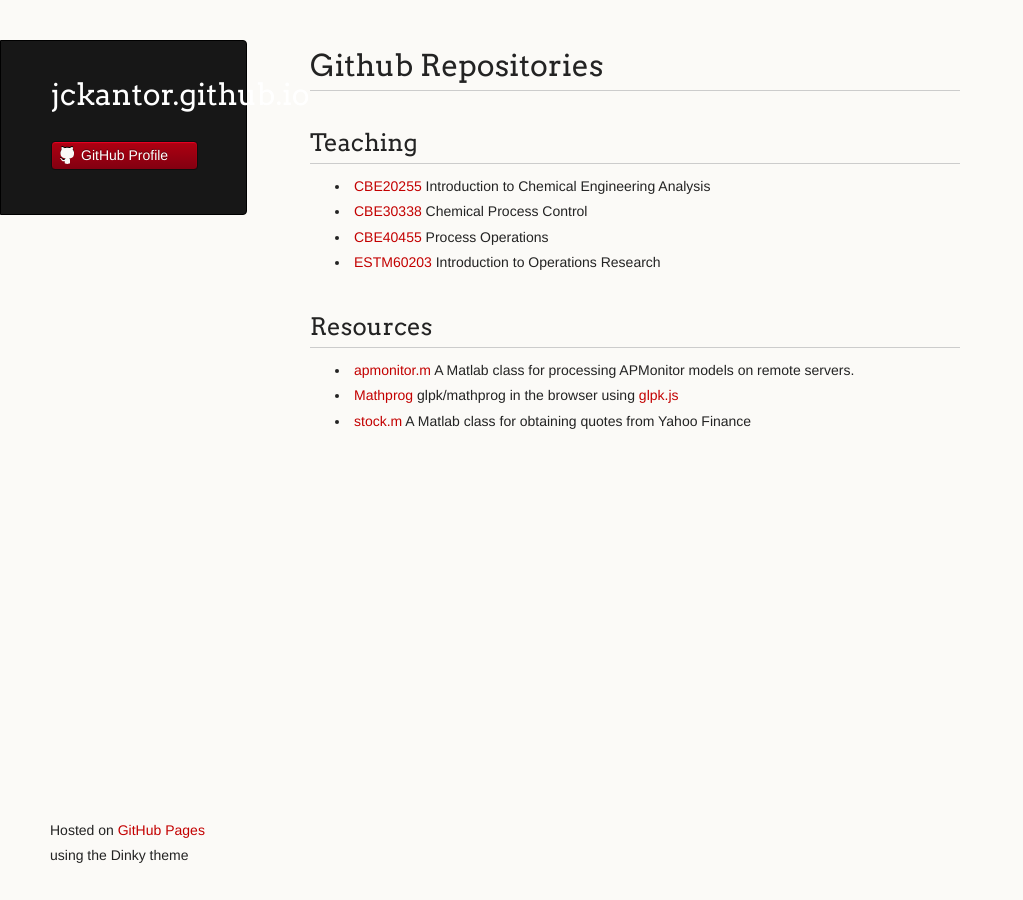
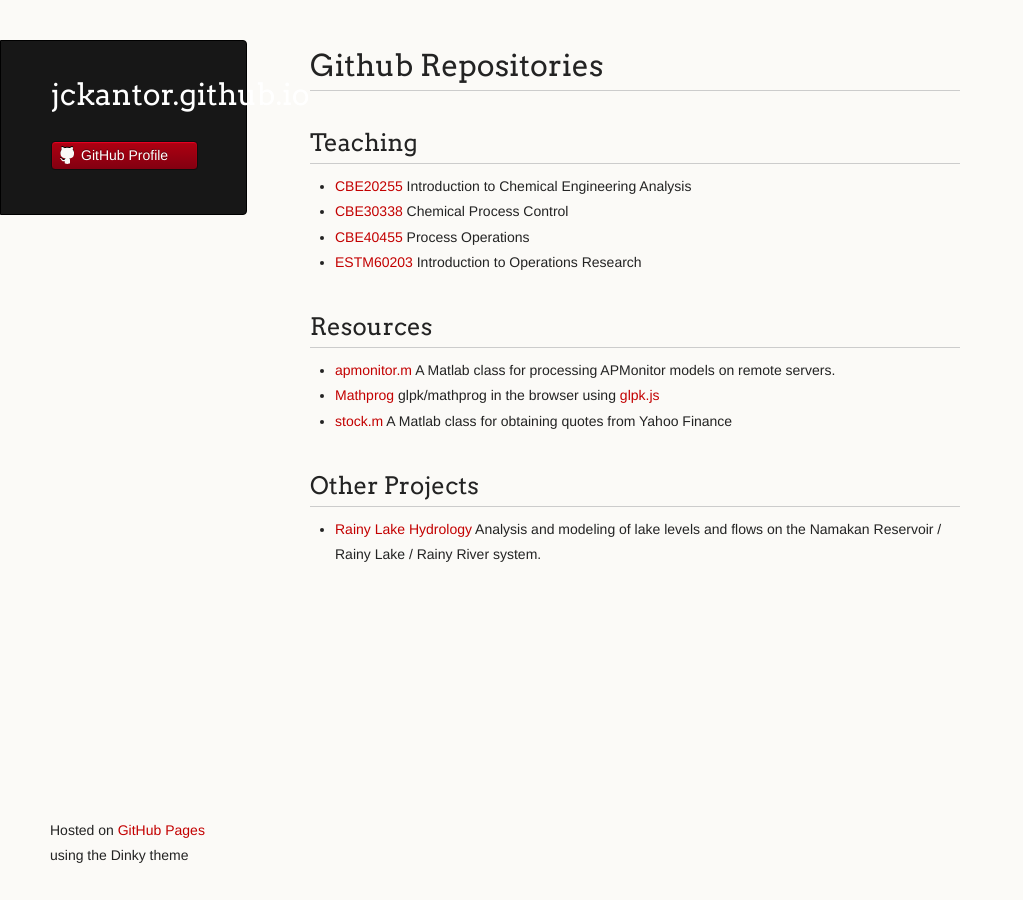
Before and after one commit to jckantor/jckantor.github.io, a Jekyll site: the page index.html, which Jekyll copies as it is, in a window 1280 px wide. Shown: the whole page, without its empty margins (0-1023 px from the left). Built offline with Jekyll 4.4.1, drawn with Linux system fonts in a browser that asks for light colours; Markdown is read by kramdown in place of the engine named in the settings.

Commit message:
Replace master branch with page content via GitHub

```diff
--- a/index.html
+++ b/index.html
@@ -28,10 +28,10 @@
       </header>
       <section>
         <h1>
-<a name="github-repositories" class="anchor" href="#github-repositories"><span class="octicon octicon-link"></span></a>Github Repositories</h1>
+<a id="github-repositories" class="anchor" href="#github-repositories" aria-hidden="true"><span class="octicon octicon-link"></span></a>Github Repositories</h1>
 
 <h2>
-<a name="teaching" class="anchor" href="#teaching"><span class="octicon octicon-link"></span></a>Teaching</h2>
+<a id="teaching" class="anchor" href="#teaching" aria-hidden="true"><span class="octicon octicon-link"></span></a>Teaching</h2>
 
 <ul>
 <li>
@@ -42,8 +42,10 @@
 <a href="http://jckantor.github.io/CBE40455">CBE40455</a> Process Operations</li>
 <li>
 <a href="http://jckantor.github.io/ESTM60203">ESTM60203</a> Introduction to Operations Research</li>
-</ul><h2>
-<a name="resources" class="anchor" href="#resources"><span class="octicon octicon-link"></span></a>Resources</h2>
+</ul>
+
+<h2>
+<a id="resources" class="anchor" href="#resources" aria-hidden="true"><span class="octicon octicon-link"></span></a>Resources</h2>
 
 <ul>
 <li>
@@ -53,6 +55,14 @@
 </li>
 <li>
 <a href="https://gist.github.com/jckantor/9355655">stock.m</a> A Matlab class for obtaining quotes from Yahoo Finance</li>
+</ul>
+
+<h2>
+<a id="other-projects" class="anchor" href="#other-projects" aria-hidden="true"><span class="octicon octicon-link"></span></a>Other Projects</h2>
+
+<ul>
+<li>
+<a href="http://jckantor.github.io/Rainy-Lake-Hydrology/">Rainy Lake Hydrology</a> Analysis and modeling of lake levels and flows on the Namakan Reservoir / Rainy Lake / Rainy River system.</li>
 </ul>
       </section>
       <footer>
--- a/params.json
+++ b/params.json
@@ -1 +1 @@
-{"name":"jckantor.github.io","tagline":"","body":"Github Repositories\r\n======================\r\n\r\n## Teaching\r\n\r\n* [CBE20255](http://jckantor.github.io/CBE20255) Introduction to Chemical Engineering Analysis\r\n* [CBE30338](http://jckantor.github.io/CBE30338) Chemical Process Control\r\n* [CBE40455](http://jckantor.github.io/CBE40455) Process Operations\r\n* [ESTM60203](http://jckantor.github.io/ESTM60203) Introduction to Operations Research\r\n\r\n## Resources\r\n\r\n* [apmonitor.m](https://gist.github.com/jckantor/b1678f34c8fd0347e77b) A Matlab class for processing APMonitor models on remote servers.\r\n* [Mathprog](http://www3.nd.edu/~jeff/mathprog/) glpk/mathprog in the browser using [glpk.js](http://hgourvest.github.io/glpk.js/)\r\n* [stock.m](https://gist.github.com/jckantor/9355655) A Matlab class for obtaining quotes from Yahoo Finance\r\n\r\n","google":"UA-48089809-5","note":"Don't delete this file! It's used internally to help with page regeneration."}
+{"name":"jckantor.github.io","tagline":"","body":"Github Repositories\r\n======================\r\n\r\n## Teaching\r\n\r\n* [CBE20255](http://jckantor.github.io/CBE20255) Introduction to Chemical Engineering Analysis\r\n* [CBE30338](http://jckantor.github.io/CBE30338) Chemical Process Control\r\n* [CBE40455](http://jckantor.github.io/CBE40455) Process Operations\r\n* [ESTM60203](http://jckantor.github.io/ESTM60203) Introduction to Operations Research\r\n\r\n## Resources\r\n\r\n* [apmonitor.m](https://gist.github.com/jckantor/b1678f34c8fd0347e77b) A Matlab class for processing APMonitor models on remote servers.\r\n* [Mathprog](http://www3.nd.edu/~jeff/mathprog/) glpk/mathprog in the browser using [glpk.js](http://hgourvest.github.io/glpk.js/)\r\n* [stock.m](https://gist.github.com/jckantor/9355655) A Matlab class for obtaining quotes from Yahoo Finance\r\n\r\n## Other Projects\r\n\r\n* [Rainy Lake Hydrology](http://jckantor.github.io/Rainy-Lake-Hydrology/) Analysis and modeling of lake levels and flows on the Namakan Reservoir / Rainy Lake / Rainy River system.\r\n\r\n","google":"UA-48089809-5","note":"Don't delete this file! It's used internally to help with page regeneration."}
--- a/stylesheets/styles.css
+++ b/stylesheets/styles.css
@@ -98,13 +98,15 @@
 }
 
 ul {
-  list-style: inside;
+  list-style-position: inside;
+  list-style: disc;
   padding-left: 25px;
 }
 
 ol {
-  list-style: decimal inside;
-  padding-left: 20px;
+  list-style-position: inside;
+  list-style: decimal;
+  padding-left: 25px;
 }
 
 blockquote {
```
Also changed, not shown: images/arrow-down.png, images/octocat-small.png.
